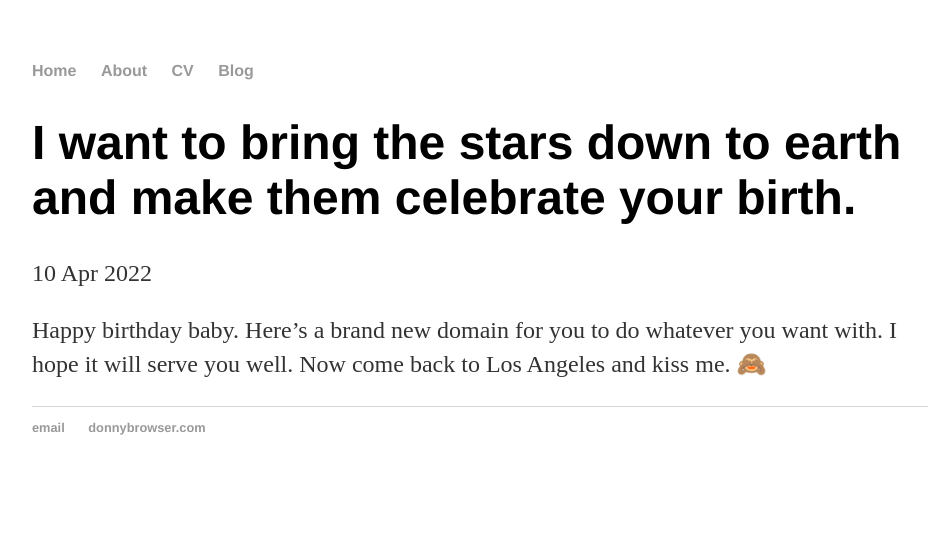
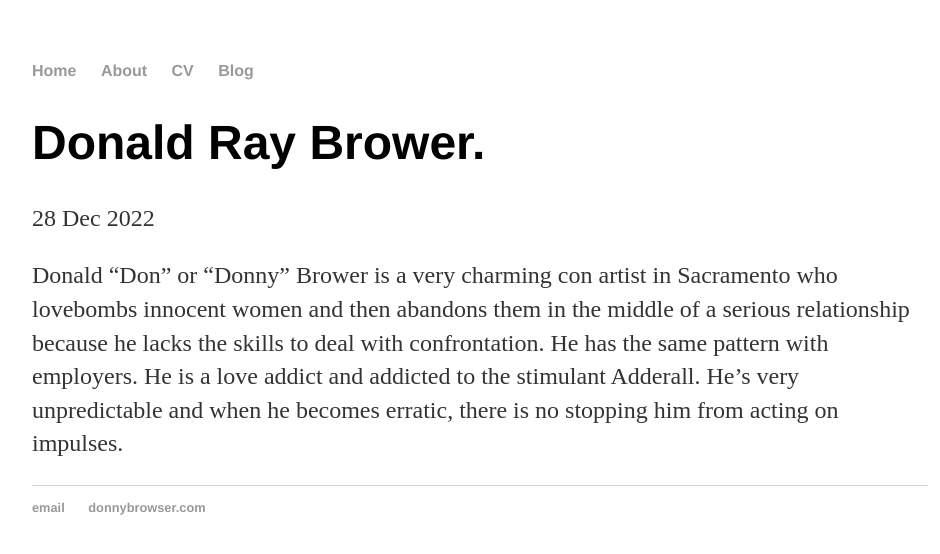
Before and after one commit to aliahberg/donnybrowser, a Jekyll site: the page built from _posts/2022-04-10-happy-birthday-baby.md, in a window 1280 px wide. Shown: the top 554 px of the page, without its empty margins (160-1100 px from the left). Built offline with Jekyll 4.4.1, drawn with Linux system fonts in a browser that asks for light colours.

Commit message:
Update 2022-04-10-happy-birthday-baby.md

```diff
--- a/_posts/2022-04-10-happy-birthday-baby.md
+++ b/_posts/2022-04-10-happy-birthday-baby.md
@@ -1,7 +1,7 @@
 ---
 layout: post
-title: "I want to bring the stars down to earth and make them celebrate your birth."
-date: 2022-04-10
+title: "Donald Ray Brower."
+date: 2022-12-28
 ---
 
-Happy birthday baby. Here's a brand new domain for you to do whatever you want with. I hope it will serve you well. Now come back to Los Angeles and kiss me. 🙈
+Donald "Don" or "Donny" Brower is a very charming con artist in Sacramento who lovebombs innocent women and then abandons them in the middle of a serious relationship because he lacks the skills to deal with confrontation. He has the same pattern with employers. He is a love addict and addicted to the stimulant Adderall. He's very unpredictable and when he becomes erratic, there is no stopping him from acting on impulses.
```
